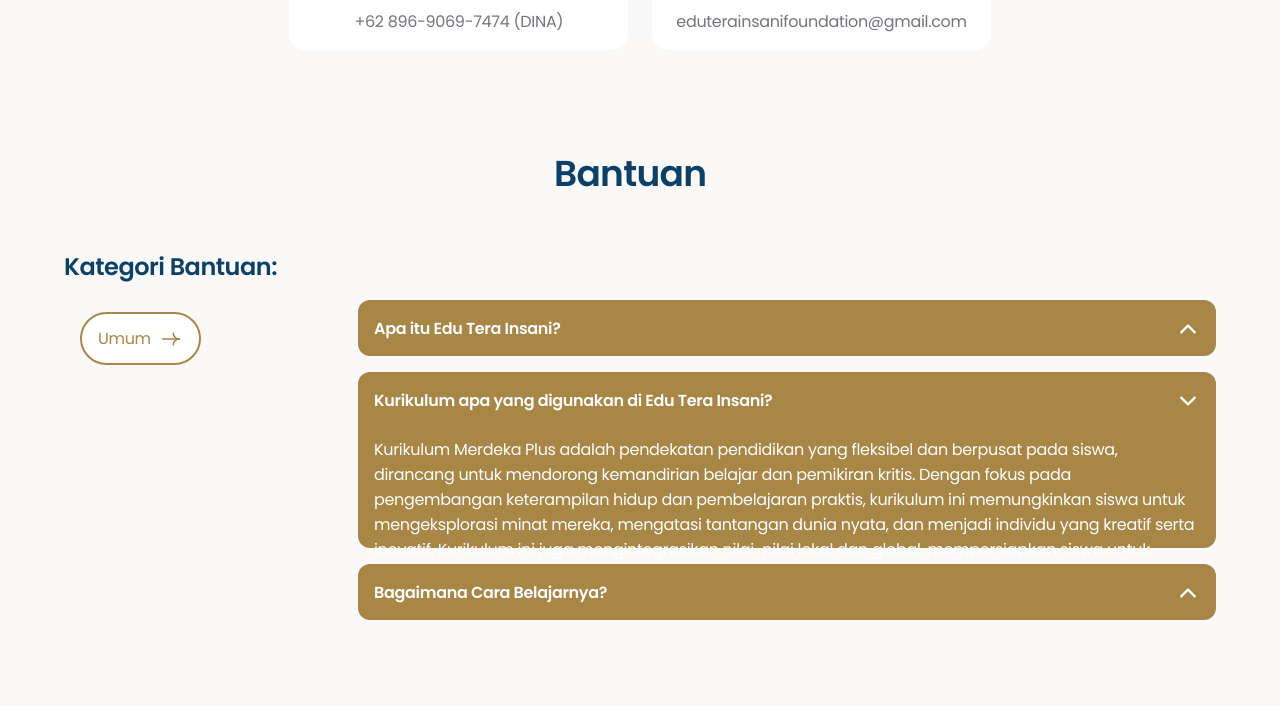
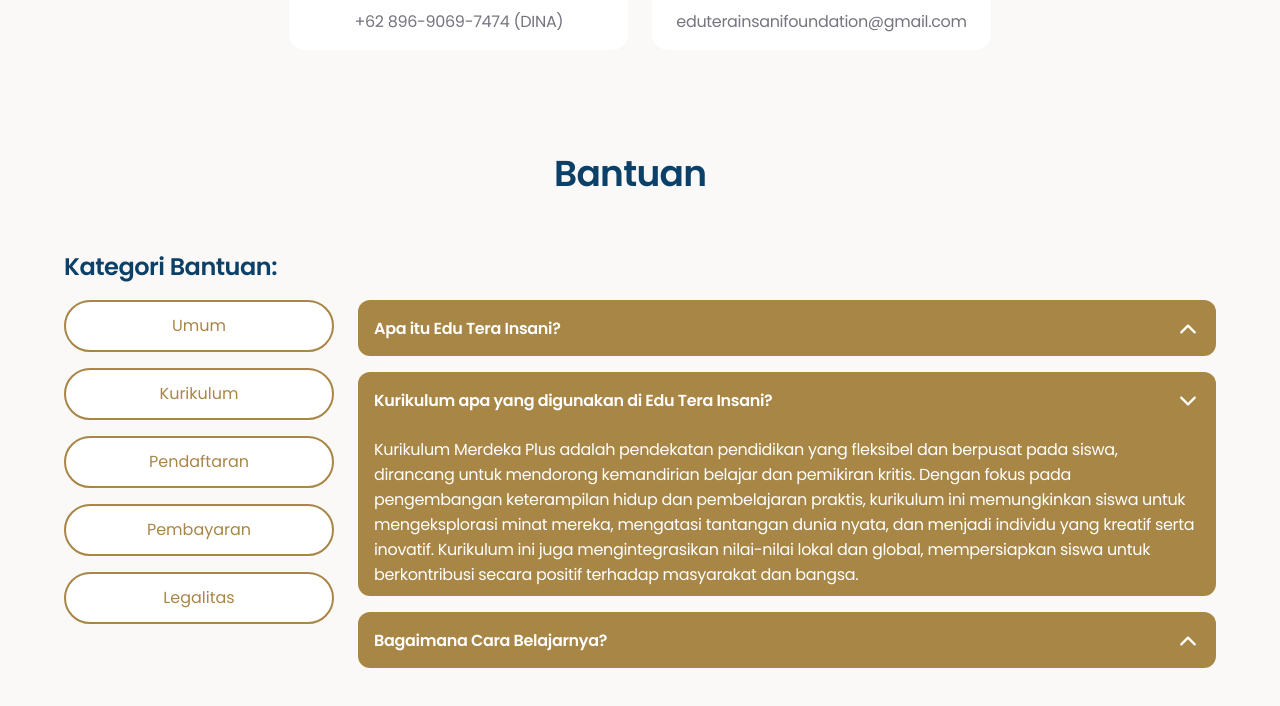
Before and after one commit to Ideatecore-dev-team/EduteraInsani-client, a React (Vite) app: page /help in a window 1280 px wide. Both pictures are taken after a click on the button "Kurikulum apa yang digunakan di Edu Tera Insani?". Shown: the part 428-1134 px from the top of the page. Built offline with nearby package versions, Linux system fonts and the light colour scheme.

Commit message:
Tutorial Maulana

```diff
--- /dev/null
+++ b/src/components/BantuanSection.css
@@ -0,0 +1,4 @@
+.bantuan-dropdown {
+  transition: max-height 0.5s ease, min-height 0.5s ease;
+  overflow: hidden;
+}
--- a/src/components/BantuanSection.jsx
+++ b/src/components/BantuanSection.jsx
@@ -1,34 +1,66 @@
-import React, { useState } from 'react';
-import ButtonLink from "./Buttons/Buttonlink";
-import faq from "../databases/faq.json"
+import React, { useState } from "react";
+// import ButtonLink from "./Buttons/Buttonlink";
+import faq from "../databases/faq.json";
+import "./BantuanSection.css";
+import ButtonTest from "./Buttons/ButtonTest";
 
 const ButtonWithDropdown = () => {
   const [isDropDown, setIsDropDown] = useState({
     0: false,
     1: false,
-        2: false
+    2: false,
   });
 
   const toggleDropdown = (index) => {
-        setIsDropDown(prevState => ({
+    setIsDropDown((prevState) => ({
       ...prevState,
-            [index]: !prevState[index]
+      [index]: !prevState[index],
     }));
   };
 
   return (
     <div className="bantuan-section flex flex-col pb-24 items-center gap-gap10 bg-background">
-            <div className='bantuan-container flex flex-col items-center gap-12'>
-                <h2 className=' text-4xl text-primary font-semibold w-width-2'>Bantuan</h2>
-                <div className='categories flex flex-col items-start gap-4'>
-                    <div className='categories-and-question flex flex-col items-start gap-4'>
-                        <h4 className=' text-2xl text-primary font-semibold'>Kategori Bantuan:</h4>
+      <div className="bantuan-container flex flex-col items-center gap-12">
+        <h2 className=" text-4xl text-primary font-semibold w-width-2">
+          Bantuan
+        </h2>
+        <div className="categories flex flex-col items-start gap-4">
+          <div className="categories-and-question flex flex-col items-start gap-4">
+            <h4 className=" text-2xl text-primary font-semibold">
+              Kategori Bantuan:
+            </h4>
           </div>
-                    <div className='list-of-question flex items-start gap-6'>
-                        <div className='frame-112 flex flex-col items-start gap-4'>
-                            <div className='menu-item flex w-width-3 py-3 px-4 content-center items-center gap-2 rounded-rounded32 border-secondary'>
-                                <ButtonLink border={true} caption="Umum" to="/help">
+          <div className="list-of-question flex items-start gap-6">
+            <div className="frame-112 flex flex-col items-start gap-4">
+              <div className="button-categories flex flex-col items-start gap-4">
+                <ButtonTest
+                  caption="Umum"
+                  buttonFn={() => console.log("test")}
+                />
+                <ButtonTest caption="Kurikulum" />
+                <ButtonTest caption="Pendaftaran" />
+                <ButtonTest caption="Pembayaran" />
+                <ButtonTest caption="Legalitas" />
+              </div>
+            </div>
+            <div className="all-questions flex flex-col items-start gap-4">
+              {faq.map((q, index) => (
+                <button key={index} onClick={() => toggleDropdown(index)}>
+                  <div
+                    className={`bantuan-dropdown flex w-width-8.1 p-4 flex-col items-start gap-6 rounded-xl bg-secondary transition-all duration-500 ${
+                      isDropDown[index]
+                        ? "max-h-56 min-h-20"
+                        : "max-h-14 min-h-14"
+                    }`}
+                  >
+                    <div className="1 flex w-width-8.2 items-center justify-between">
+                      <p className=" text-white font-semibold text-base">
+                        {q.question}
+                      </p>
                       <svg
+                        className={`w-6 h-6 flex-shrink-0  duration-300 ${
+                          !isDropDown[index] ? "rotate-180" : "rotate-0"
+                        }`}
                         xmlns="http://www.w3.org/2000/svg"
                         width="24"
                         height="24"
@@ -36,38 +68,16 @@
                         fill="none"
                       >
                         <path
-                                        fillRule="evenodd"
-                                        clipRule="evenodd"
-                                        d="M20.749 12.75L3.24926 12.75L3.24926 11.25L20.749 11.25L20.749 12.75Z"
-                                        fill="#A88646"
-                                        />
-                                        <path
-                                        fillRule="evenodd"
-                                        clipRule="evenodd"
-                                        d="M19.9994 11.25C16.4718 11.25 13.5894 14.3521 13.5894 17.66L13.5894 18.41L15.0894 18.41L15.0894 17.66C15.0894 15.1485 17.332 12.75 19.9994 12.75L20.7494 12.75L20.7494 11.25L19.9994 11.25Z"
-                                        fill="#A88646"
-                                        />
-                                        <path
-                                        fillRule="evenodd"
-                                        clipRule="evenodd"
-                                        d="M19.9994 12.75C16.4718 12.75 13.5894 9.64786 13.5894 6.33995L13.5894 5.58995L15.0894 5.58995L15.0894 6.33995C15.0894 8.85153 17.332 11.25 19.9994 11.25L20.7494 11.25L20.7494 12.75L19.9994 12.75Z"
-                                        fill="#A88646"
+                          d="M12 13.786L17.9531 7.82815C18.3938 7.38752 19.1062 7.38752 19.5422 7.82815C19.9781 8.26877 19.9781 8.98127 19.5422 9.4219L12.7969 16.1719C12.3703 16.5985 11.6859 16.6078 11.2453 16.2047L4.45312 9.42659C4.23281 9.20627 4.125 8.91565 4.125 8.62971C4.125 8.34377 4.23281 8.05315 4.45312 7.83284C4.89375 7.39221 5.60625 7.39221 6.04219 7.83284L12 13.786Z"
+                          fill="white"
                         />
                       </svg>
-                                </ButtonLink>
                     </div>
-                        </div>
-                        <div className='all-questions flex flex-col items-start gap-4'>
-                            {faq.map((q, index) => (
-                                <button key={index} onClick={() => toggleDropdown(index)}>
-                                    <div className={`bantuan-dropdown flex w-width-8.1 p-4 flex-col items-start gap-6 rounded-xl bg-secondary transition-all duration-500 ${isDropDown[index] ? "h-height-2" : "h-14"}`}>
-                                        <div className='1 flex w-width-8.2 items-center justify-between'>
-                                            <p className=' text-white font-semibold text-base'>{q.question}</p>
-                                            <svg className={`w-6 h-6 flex-shrink-0  duration-300 ${!isDropDown[index] ? "rotate-180" : "rotate-0"}`} xmlns="http://www.w3.org/2000/svg" width="24" height="24" viewBox="0 0 24 24" fill="none">
-                                                <path d="M12 13.786L17.9531 7.82815C18.3938 7.38752 19.1062 7.38752 19.5422 7.82815C19.9781 8.26877 19.9781 8.98127 19.5422 9.4219L12.7969 16.1719C12.3703 16.5985 11.6859 16.6078 11.2453 16.2047L4.45312 9.42659C4.23281 9.20627 4.125 8.91565 4.125 8.62971C4.125 8.34377 4.23281 8.05315 4.45312 7.83284C4.89375 7.39221 5.60625 7.39221 6.04219 7.83284L12 13.786Z" fill="white"/>
-                                            </svg>
-                                        </div>
-                                        <div className={`paragraph self-stretch text-white font-normal text-base text-left duration-1000 ${!isDropDown[index] ? "hidden" : "flex"}`}>
+                    <div
+                      className={`paragraph self-stretch text-white font-normal text-base text-left duration-1000 ${
+                        !isDropDown[index] ? "hidden" : "flex"
+                      }`}
+                    >
                       <p>{q.answer}</p>
                     </div>
                   </div>
--- a/src/components/Buttons/ButtonLink.css
+++ b/src/components/Buttons/ButtonLink.css
@@ -1,5 +1,20 @@
-.btn-link {
+.btn-link,
+.btn-ctg {
   border-radius: 32px;
+}
+
+.btn-ctg {
+  border: 2px solid #a88646;
+  background: linear-gradient(to right, #a88646 50%, white 50%);
+  background-size: 200% 100%;
+  background-position: right bottom;
+  transition: all 0.3s ease-out;
+  color: #a88646;
+}
+
+.btn-ctg:hover {
+  background-position: left bottom;
+  color: white;
 }
 
 .border-class {
--- /dev/null
+++ b/src/components/Buttons/ButtonTest.css
@@ -0,0 +1,14 @@
+.btn-ctg {
+  border: 2px solid #a88646;
+  background: linear-gradient(to right, #a88646 50%, white 50%);
+  background-size: 200% 100%;
+  background-position: right bottom;
+  transition: all 0.3s ease-out;
+  color: #a88646;
+  border-radius: 32px;
+}
+
+.btn-ctg:hover {
+  background-position: left bottom;
+  color: white;
+}
--- /dev/null
+++ b/src/components/Buttons/ButtonTest.jsx
@@ -0,0 +1,16 @@
+import React from "react";
+import "./ButtonTest.css";
+
+function ButtonTest({ caption, buttonFn }) {
+  return (
+    // <button>Test</button>
+    <button
+      className="btn-ctg py-3 px-4 items-center gap-2 text-base w-width-3"
+      onClick={buttonFn}
+    >
+      {caption}
+    </button>
+  );
+}
+
+export default ButtonTest;
--- a/src/components/WhyEdutera.jsx
+++ b/src/components/WhyEdutera.jsx
@@ -5,17 +5,17 @@
 
 function WhyEdutera() {
   return (
-    <div className="why flex items-center py-24 bg-background">
-      <div className="why-container w-base-content flex flex-col gap-7 mx-auto">
-        <h2 className=" text-primary text-4xl font-semibold text-center">
+    <div className="why flex items-center lg:py-24 py-12 bg-background">
+      <div className="why-container w-base-content flex flex-col gap-6 lg:gap-7 mx-auto">
+        <h2 className=" text-primary text-2xl lg:text-4xl font-semibold text-center">
           Kenapa
           <br />
           Edu Tera Insani?
         </h2>
-        <div className="cards-why flex items-start gap-6">
-          <div className="card-why flex bg-white rounded-2xl w-width-4 p-6 flex-col items-start gap-4">
+        <div className="cards-why flex lg:flex-row flex-col items-center lg:items-start gap-6">
+          <div className="card-why flex bg-white rounded-2xl w-mobile-6 lg:w-width-4 lg:p-6 p-4 flex-col items-start gap-4">
             <img src={ReasonIco1} className=" size-20" alt="icon" />
-            <h4 className=" text-primary text-2xl font-semibold">
+            <h4 className=" text-primary lg:text-2xl text-lg font-semibold">
               Fleksibilitas dan Kenyamanan
             </h4>
             <p className=" text-neutral-2 text-base font-normal">
@@ -24,7 +24,7 @@
           </div>
           <div className="card-why flex bg-white rounded-2xl w-width-4 p-6 flex-col items-start gap-4">
             <img src={ReasonIco2} className=" size-20" alt="icon" />
-            <h4 className=" text-primary text-2xl font-semibold">
+            <h4 className=" text-primary lg:text-2xl text-lg font-semibold">
               Akses sumber daya dan teknologi Terdepan
             </h4>
             <p className=" text-neutral-2 text-base font-normal">
@@ -33,7 +33,7 @@
           </div>
           <div className="card-why flex bg-white rounded-2xl w-width-4 p-6 flex-col items-start gap-4">
             <img src={ReasonIco3} className=" size-20" alt="icon" />
-            <h4 className=" text-primary text-2xl font-semibold">
+            <h4 className=" text-primary lg:text-2xl text-lg font-semibold">
               Pendekatan personal dan dukungan terarah
             </h4>
             <p className=" text-neutral-2 text-base font-normal">
--- a/tailwind.config.js
+++ b/tailwind.config.js
@@ -19,9 +19,9 @@
         "width-1": "74px",
         "width-2": "172px",
         "width-3": "270px",
-        "width-3.1" : "339px",
+        "width-3.1": "339px",
         "width-4": "368px",
-        "width-4.1":"466px",
+        "width-4.1": "466px",
         "width-5": "468px",
         "width-6": "564px",
         "width-7": "662px",
@@ -29,6 +29,7 @@
         "width-8.1": "858px",
         "width-8.2": "826px",
         "width-9": "956px",
+        "mobile-6": "342px",
       },
       height: {
         "base-content": "1152px",
@@ -51,11 +52,11 @@
       },
       gap: {
         gap10: "10px",
-        gap9:"9px",
+        gap9: "9px",
       },
-      borderRadius:{
+      borderRadius: {
         rounded32: "32px",
-      }
+      },
     },
   },
   plugins: [],
```
Lines whose indentation alone changed are shown as unchanged.
